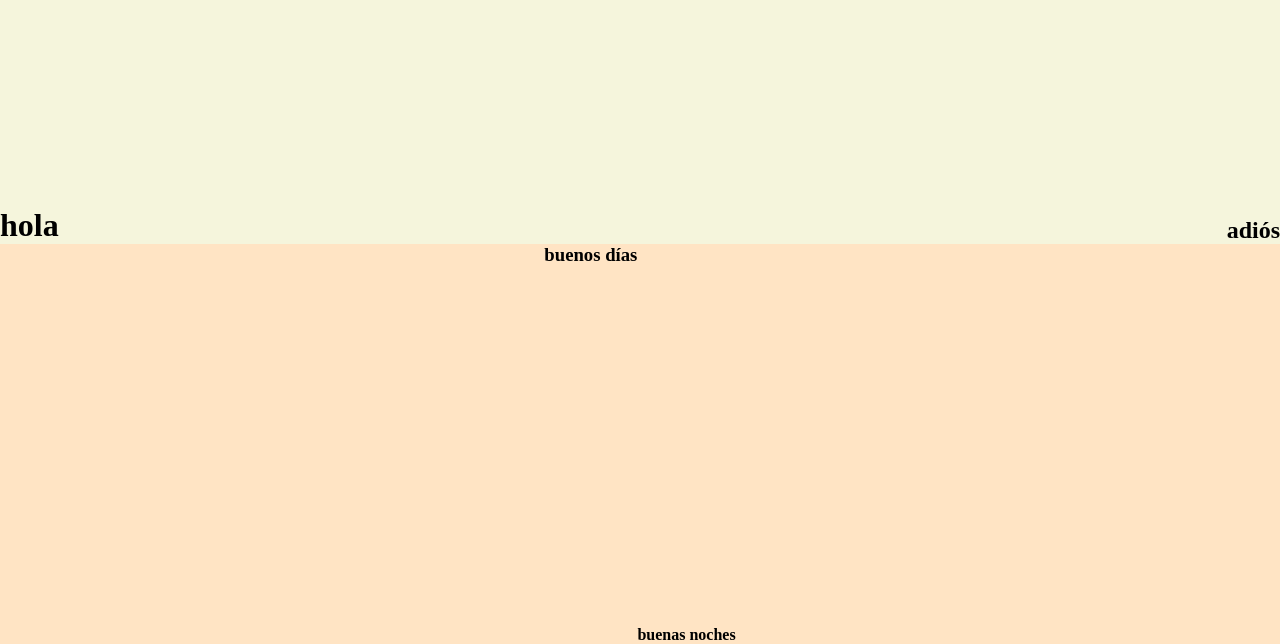
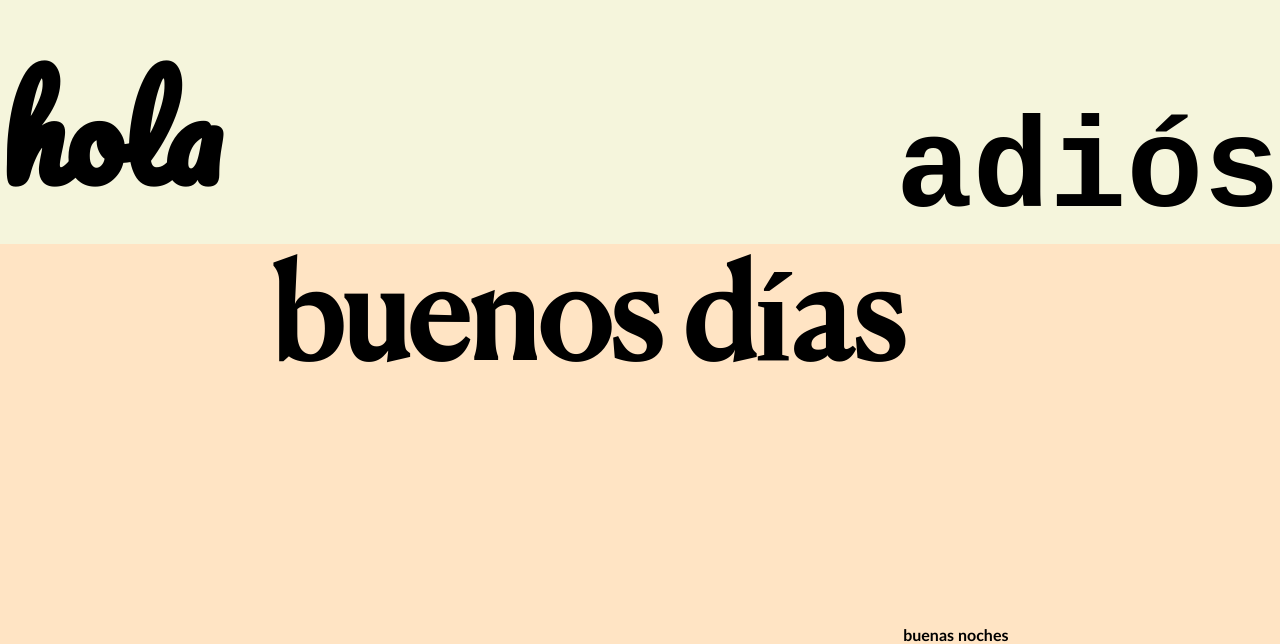
Before and after one commit to sarajacome/gp_p4, a plain HTML site: page index.html in a window 1280 px wide. Shown: the part 156-800 px from the top of the page. Drawn offline with Linux system fonts and the light colour scheme.

Commit message:
index.html

```diff
--- a/index.html
+++ b/index.html
@@ -1,7 +1,34 @@
 <!DOCTYPE html>
 <html lang="p4">
 </head>
+    <meta charset="UTF-8">
+    <meta name="viewport" content="width-device-width">
+    <title> p4 </title>
+    <link rel="preconnect" href="https://fonts.googleapis.com">
+    <link rel="preconnect" href="https://fonts.gstatic.com" crossorigin>
+    <link href="https://fonts.googleapis.com/css2?family=Crimson+Pro:wght@200&family=Pacifico&display=swap" rel="stylesheet">
 <style>
+    @font-face {
+    font-family: 'Canela';
+    src: url('fuentes/canela/Canela-Regular.woff2') format('woff2'),
+         url('fuentes/canela/Canela-Regular.woff') format('woff'),
+         url('fuentes/canela/Canela-Regular.svg') format('svg'),
+         url('fuentes/canela/Canela-Regular.otf') format('otf');
+    font-weight: normal;
+    font-style: normal;
+    font-display: swap;
+}
+@font-face {
+    font-family: 'Calibri';
+    src: url('Calibri.woff2') format('woff2'),
+        url('Calibri.woff') format('woff'),
+        url('Calibri.ttf') format('truetype'),
+        url('Calibri.svg#Calibri') format('svg');
+    font-weight: normal;
+    font-style: normal;
+    font-display: swap;
+}
+
     *{
         margin: 0;
         padding: 0;
@@ -14,6 +41,17 @@
         height: 50vh;
         width: 100%;
     }
+    h1{
+        font-size: 8em;
+        font-family: 'Pacifico', cursive;
+    }
+    h1:hover{
+        font-family: 'Gill Sans', 'Gill Sans MT', Calibri, 'Trebuchet MS', sans-serif;
+    }
+    h2{
+        font-family: 'Courier New', Courier, monospace;
+        font-size: 8em;
+    }
     main{
         background-color: bisque;
         display: flex;
@@ -24,10 +62,17 @@
     h3{
         justify-content: end;
         align-self: flex-start;
+        font-family: 'canela';
+        font-size: 8em;
+
+    }
+    h3:hover{
+
     }
     h4{
         justify-content: center;
         align-self: flex-end;
+        font-family: 'Calibri';
     }
 </style>
 <body>
@@ -39,3 +84,5 @@
         <h3>buenos días</h3>
         <h4>buenas noches</h4>
     </main>
+</body>
+</html>
```
